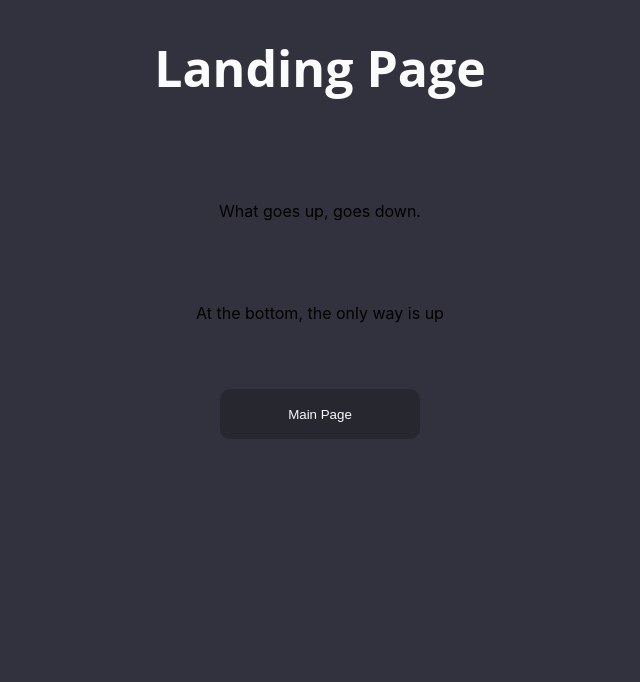
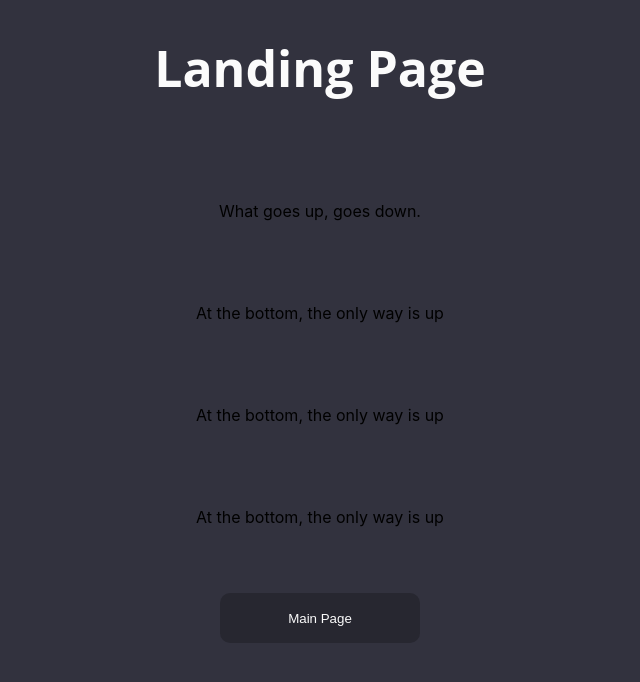
Before and after one commit to AlexLee09/GitGud, a React (Create React App) app in the folder frontend/: page / in a window 1280 px wide. Shown: the top 682 px of the page, without its empty margins (320-960 px from the left). Built offline with nearby package versions, Linux system fonts and the light colour scheme.

Commit message:
second commit

```diff
--- a/frontend/src/pages/LandingPage.js
+++ b/frontend/src/pages/LandingPage.js
@@ -16,6 +16,8 @@ function LandingPage ()
             <h1 className={classes.title}>Landing Page</h1>
             <p>What goes up, goes down.</p>
             <p>At the bottom, the only way is up</p>
+            <p>At the bottom, the only way is up</p>
+            <p>At the bottom, the only way is up</p>
             <button onClick={toMainPage}>Main Page</button>
         </div>
     )
```
